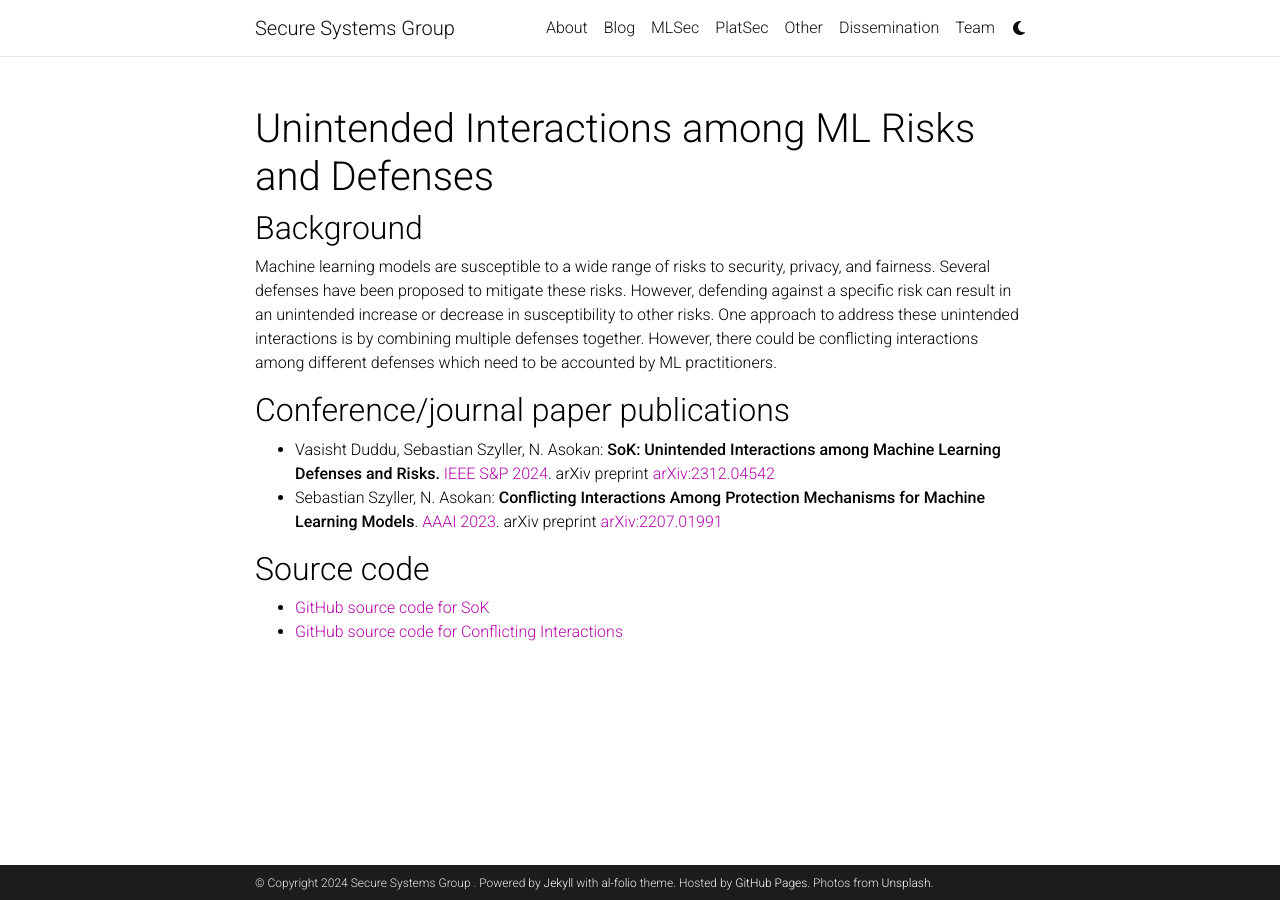
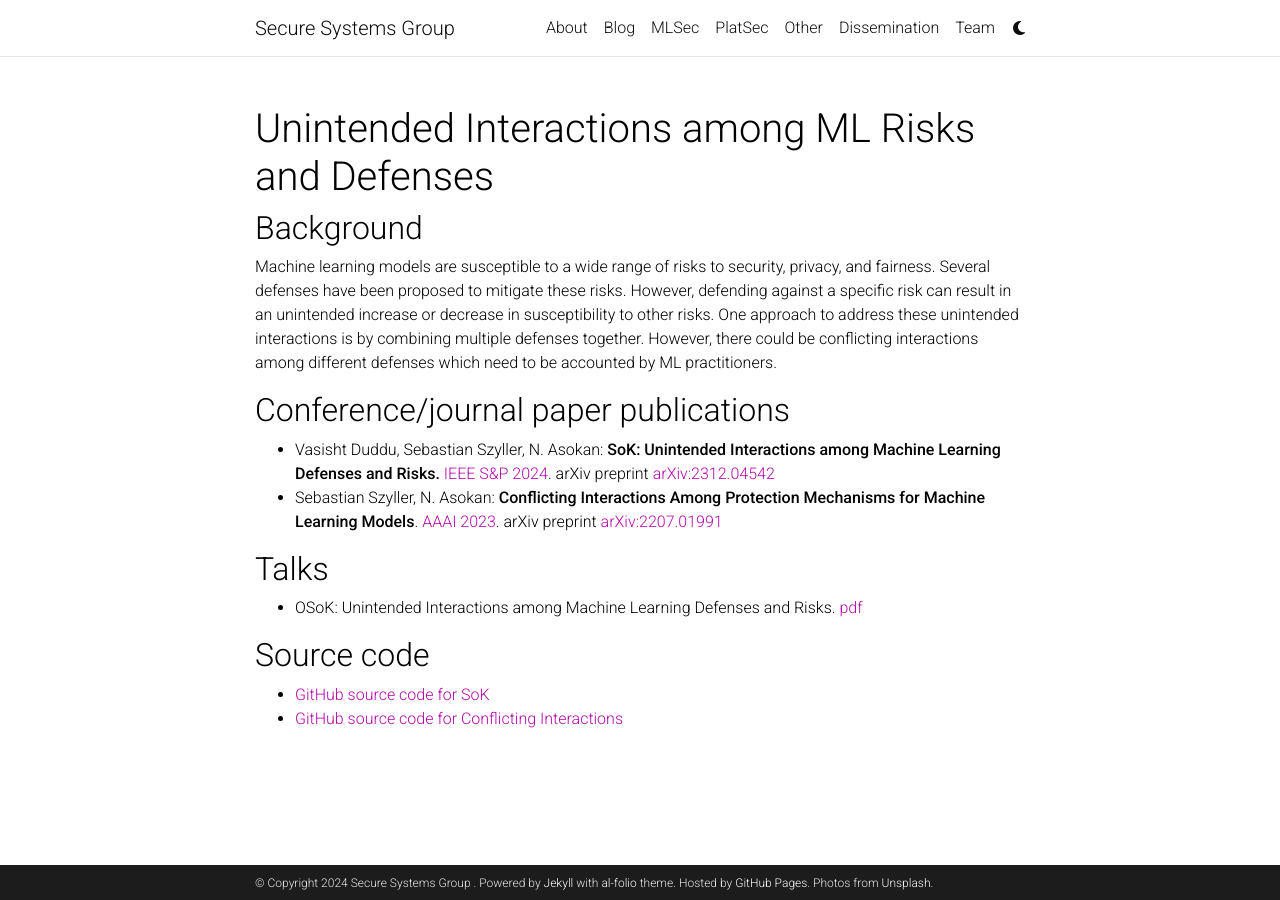
Before and after one commit to ssg-research/ssg-research.github.io, a Jekyll site: the page built from _projects/mlsec/interactions.md, in a window 1280 px wide. Built offline with Jekyll 4.4.1, drawn with Linux system fonts in a browser that asks for light colours; comment, search, counter and statistics services are not loaded; a style sheet for code colours, icons or effects is not loaded.

Commit message:
Update interactions.md

```diff
--- a/_projects/mlsec/interactions.md
+++ b/_projects/mlsec/interactions.md
@@ -22,6 +22,9 @@ However, there could be conflicting interactions among different defenses which
 - Vasisht Duddu, Sebastian Szyller, N. Asokan: **SoK: Unintended Interactions among Machine Learning Defenses and Risks.** [IEEE S&P 2024](https://sp2024.ieee-security.org/). arXiv preprint [arXiv:2312.04542](https://arxiv.org/abs/2312.04542)
 - Sebastian Szyller, N. Asokan: **Conflicting Interactions Among Protection Mechanisms for Machine Learning Models**. [AAAI 2023](https://aaai-23.aaai.org). arXiv preprint [arXiv:2207.01991](https://arxiv.org/abs/2207.01991)
 
+## Talks
+
+- OSoK: Unintended Interactions among Machine Learning Defenses and Risks. [pdf](../../assets/pdf/mlsec/SoK.pdf)
 
 ## Source code
 
```
